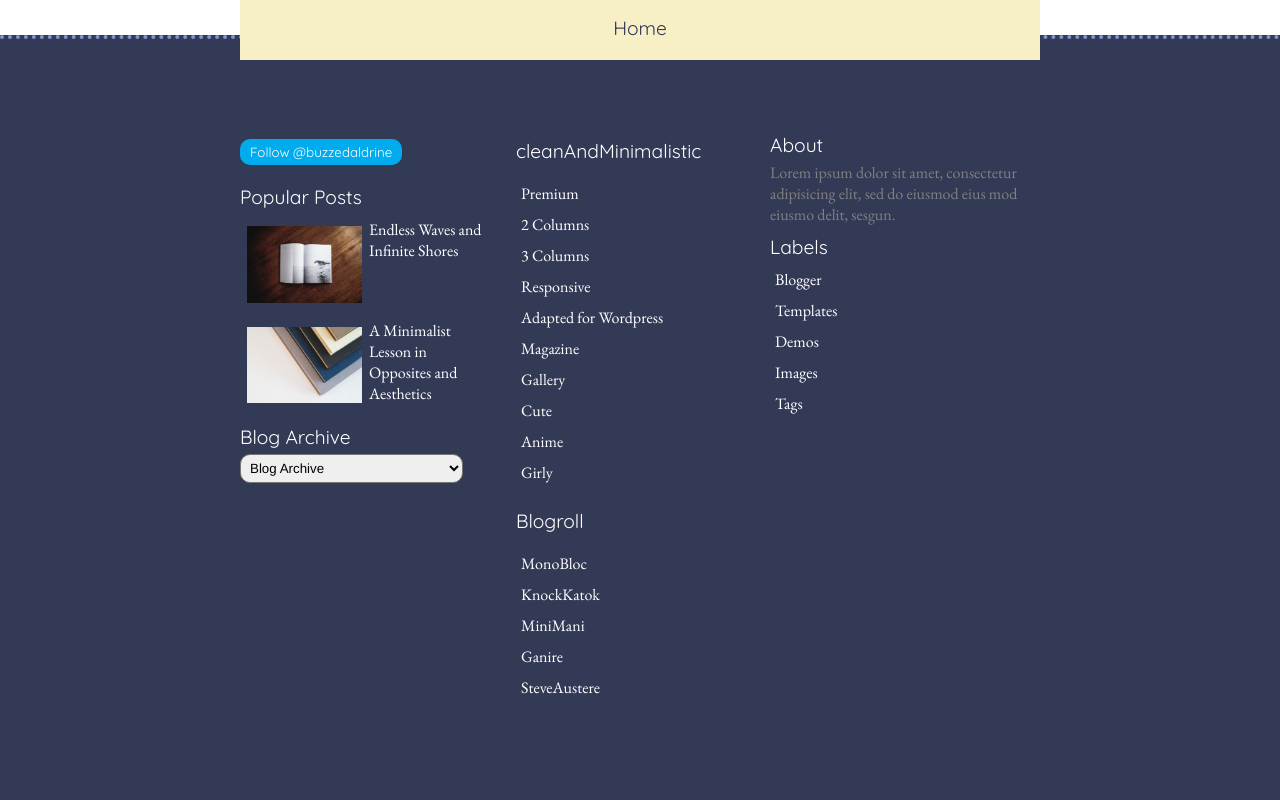
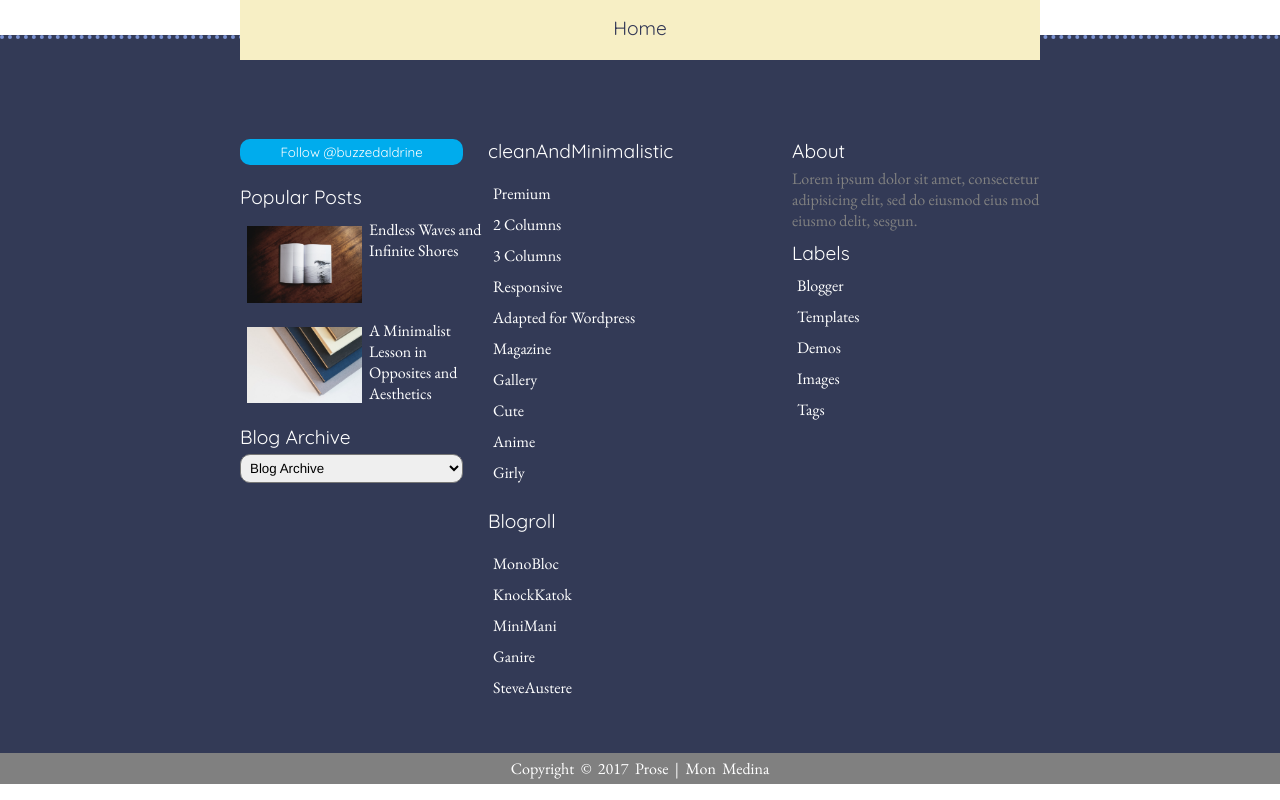
Before and after one commit to MonMedina/clean-and-minimalist, a plain HTML site: page index.html in a window 1280 px wide. Shown: the part 2080-2880 px from the top of the page. Drawn offline with nearby package versions, Linux system fonts and the light colour scheme.

Commit message:
fixed the overlap in the footer section

```diff
--- a/css/style.css
+++ b/css/style.css
@@ -207,7 +207,6 @@ img {
 .botNav {
 	background-color: #333A56;
 	width: 100%;
-	z-index: 1;
 	position: relative;
 	top: -25px;
 	padding-top: 100px;
@@ -219,13 +218,12 @@ img {
 .botNavContent {
 	width: 800px;
 	margin: 0 auto;
-	height: 100%;
 }
 
 .botNavContent:after {
 	content:"";
 	clear: both;
-	display: inline-flex;
+	display: inline-block;
 }
 
 .smallPic:after {
@@ -247,6 +245,8 @@ button {
 	border-radius: 10px;
 	font-family: Quicksand;
 	margin-bottom: 20px;
+	width: 90%;
+	line-height: 16px;
 }
 
 li p {
@@ -292,9 +292,9 @@ select {
 }
 
 .center {
-	margin: 0 auto;
+	display: inline-block;
+	/*margin: 0 auto;*/
 	width: 31%;
-
 }
 
 .botNavContent  ul > li{
@@ -317,10 +317,10 @@ select {
 
 .right {
 	width: 31%;
-	/*float: right;*/
-	position: relative;
+	float: right;
+	/*position: relative;
 	top: -570px;
-	left: 530px;
+	left: 530px;*/
 	height: 300px;
 
 }
@@ -341,8 +341,9 @@ select {
 
 footer {
 	margin-top: 50px;
-	background-color: #333856;
-	opacity: .5;
+	background-color: gray;
+	/*opacity: .5;*/
+	padding: 5px;
 	text-align: center;
 	color: white;
 	word-spacing: .2em;
```
Also changed, not shown: index.html (+2 -1 lines).
